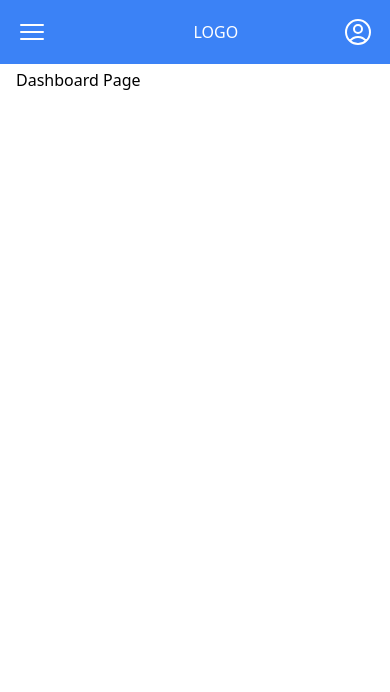
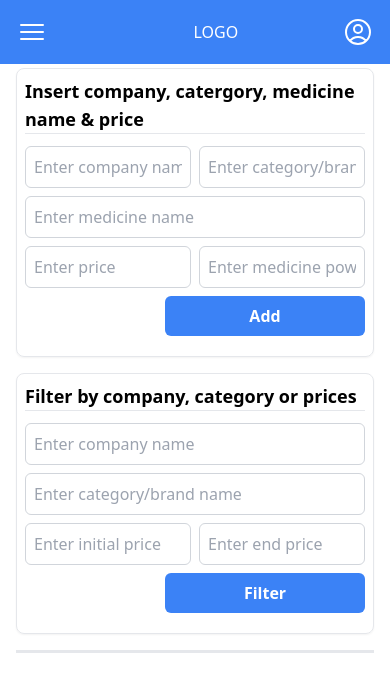
Before and after one commit to Hadayetullah/Medicine-Management-App, a React (Vite) app in the folder medicine-store-mgt-frontend/: page / in a window 390 px wide. Shown: the top 692 px of the page. Built offline with nearby package versions, Linux system fonts and the light colour scheme.

Commit message:
Create responsive forms design

```diff
--- /dev/null
+++ b/medicine-store-mgt-frontend/src/components/dashboard/forms/AddData.jsx
@@ -0,0 +1,59 @@
+import React from "react";
+
+const AddData = () => {
+  return (
+    <div className="">
+      <h2 className="font-semibold border-b text-lg">
+        Insert company, catergory, medicine name & price
+      </h2>
+      <form className="flex flex-col py-3 gap-2">
+        <div className="w-full flex flex-row gap-2">
+          <input
+            type="text"
+            placeholder="Enter company name"
+            className="w-full p-2 border border-gray-300 rounded-md"
+          />
+
+          <input
+            type="text"
+            placeholder="Enter category/brand name"
+            className="w-full p-2 border border-gray-300 rounded-md"
+          />
+        </div>
+
+        <div className="w-full">
+          <input
+            type="text"
+            placeholder="Enter medicine name"
+            className="w-full p-2 border border-gray-300 rounded-md"
+          />
+        </div>
+
+        <div className="w-full flex flex-row gap-2">
+          <input
+            type="text"
+            placeholder="Enter price"
+            className="w-full p-2 border border-gray-300 rounded-md"
+          />
+
+          <input
+            type="text"
+            placeholder="Enter medicine power/strenght"
+            className="w-full p-2 border border-gray-300 rounded-md"
+          />
+        </div>
+
+        <div className="w-full flex justify-end">
+          <button
+            type="submit"
+            className="w-[200px] bg-blue-500 text-white p-2 rounded-md hover:bg-blue-600 font-bold"
+          >
+            Add
+          </button>
+        </div>
+      </form>
+    </div>
+  );
+};
+
+export default AddData;
--- /dev/null
+++ b/medicine-store-mgt-frontend/src/components/dashboard/forms/Filter.jsx
@@ -0,0 +1,53 @@
+import React from "react";
+
+const FilterForm = () => {
+  return (
+    <div className="">
+      <h2 className="font-semibold border-b text-lg">
+        Filter by company, category or prices
+      </h2>
+      <form className="w-full flex flex-col gap-2 py-3">
+        <div className="w-full">
+          <input
+            type="text"
+            placeholder="Enter company name"
+            className="w-full p-2 border border-gray-300 rounded-md"
+          />
+        </div>
+
+        <div className="w-full">
+          <input
+            type="text"
+            placeholder="Enter category/brand name"
+            className="w-full p-2 border border-gray-300 rounded-md"
+          />
+        </div>
+
+        <div className="w-full flex flex-row gap-2">
+          <input
+            type="text"
+            placeholder="Enter initial price"
+            className="w-full p-2 border border-gray-300 rounded-md"
+          />
+
+          <input
+            type="text"
+            placeholder="Enter end price"
+            className="w-full p-2 border border-gray-300 rounded-md"
+          />
+        </div>
+
+        <div className="w-full flex justify-end">
+          <button
+            type="submit"
+            className="w-[200px] bg-blue-500 text-white p-2 rounded-md hover:bg-blue-600 font-bold"
+          >
+            Filter
+          </button>
+        </div>
+      </form>
+    </div>
+  );
+};
+
+export default FilterForm;
--- a/medicine-store-mgt-frontend/src/pages/Dashboard.jsx
+++ b/medicine-store-mgt-frontend/src/pages/Dashboard.jsx
@@ -1,9 +1,23 @@
 import React from "react";
+import Filter from "../components/dashboard/forms/Filter";
+import AddData from "../components/dashboard/forms/AddData";
 
 const Dashboard = () => {
   return (
     <div>
-      <h1>Dashboard Page</h1>
+      <div className="w-full bg-white flex flex-col sm:flex-row gap-4 mb-4">
+        <div className="w-full border shadow-sm rounded-lg py-2 px-2">
+          <AddData />
+        </div>
+
+        <div className="w-full border shadow-sm rounded-lg py-2 px-2">
+          <Filter />
+        </div>
+      </div>
+
+      <hr />
+      <hr />
+      <hr />
     </div>
   );
 };
```
Also changed, not shown: 2 other files (tests, documents, lock files or other folders).
